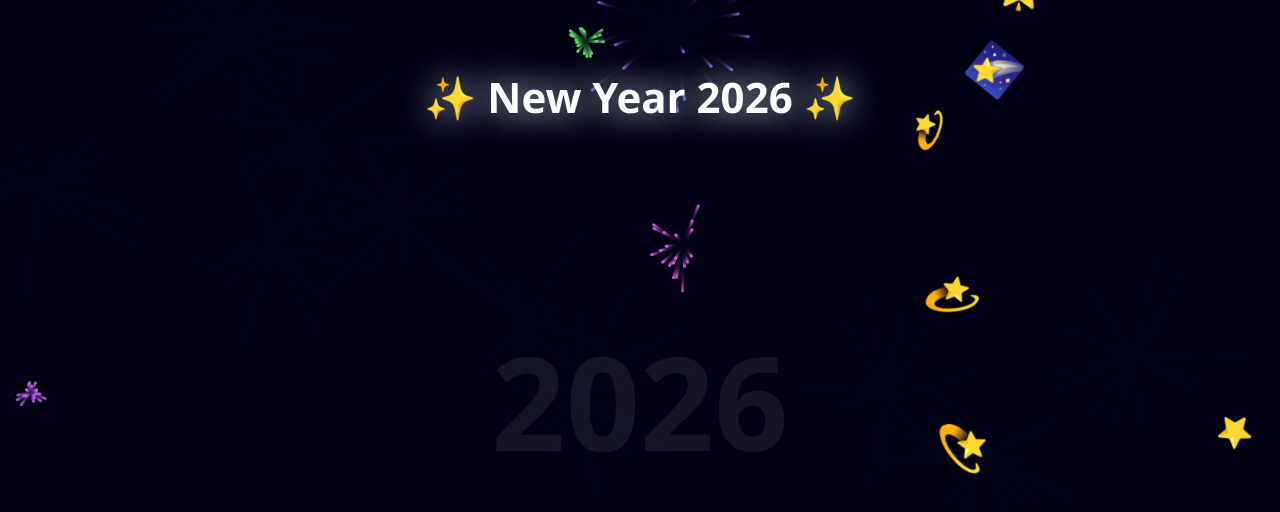
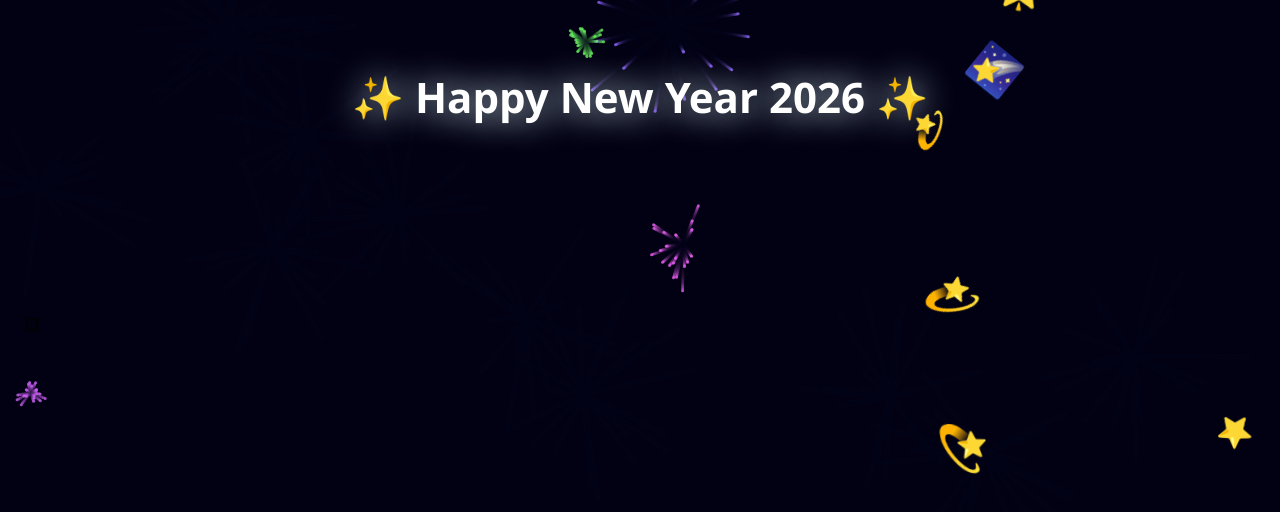
Before and after one commit to lustihgn/Bichloan, a plain HTML site: page index.html in a window 1280 px wide. Drawn offline with Linux system fonts and the light colour scheme.

Commit message:
Update index.html

```diff
--- a/index.html
+++ b/index.html
@@ -1,26 +1,28 @@
+
 <!DOCTYPE html>
 <html lang="vi">
 <head>
   <meta charset="UTF-8">
   <meta name="viewport" content="width=device-width, initial-scale=1.0">
-  <title>New Year 2026</title>
+  <title>Happy New Year 2026</title>
   <link rel="stylesheet" href="style.css">
 </head>
 <body>
 
 <canvas id="fireworks"></canvas>
 
-<div class="year">2026</div>
-<h1 class="title">✨ New Year 2026 ✨</h1>
+<h1 class="title">✨ Happy New Year 2026 ✨</h1>
 
+<!-- POPUP -->
 <div class="popup" id="popup">
   <div class="popup-content">
-    <img id="popup-img" src="">
+    <img id="popup-img">
     <p id="popup-text"></p>
     <div>(Chạm ra ngoài để đóng)</div>
   </div>
 </div>
 
+<!-- NHẠC -->
 <audio id="bgm" loop>
   <source src="music.mp3" type="audio/mpeg">
 </audio>
```
